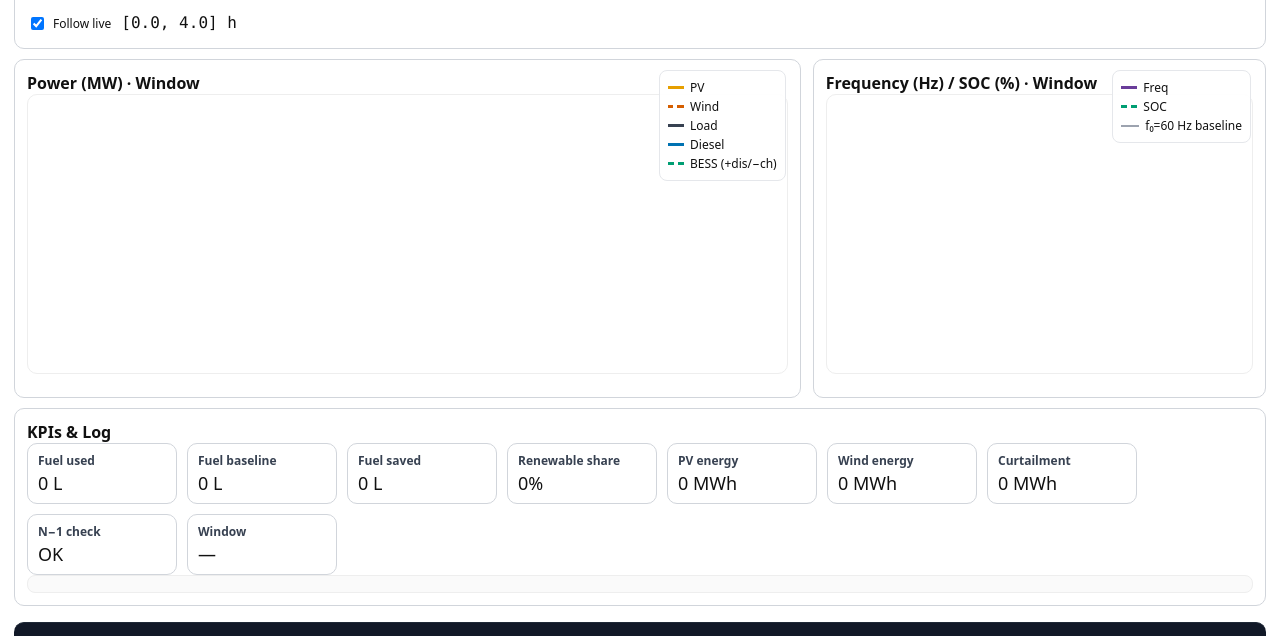
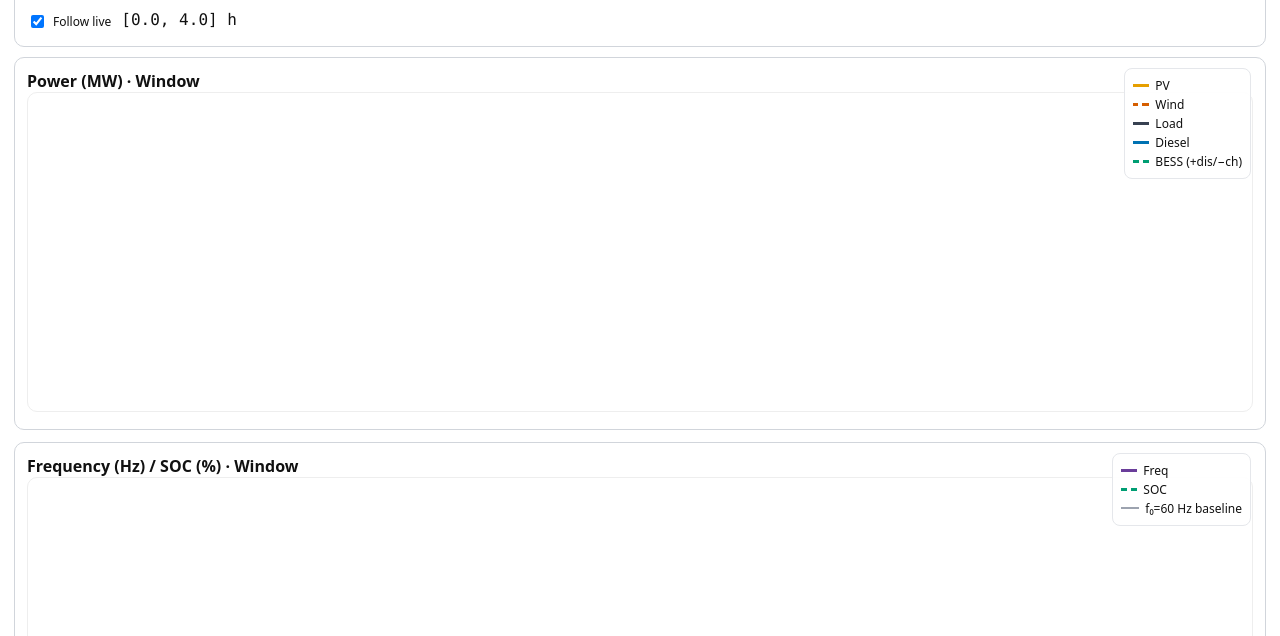
Before and after one commit to enxpower/mining-sim, a plain HTML site: page public/index.html in a window 1280 px wide. Shown: the part 1352-1988 px from the top of the page. Drawn offline with Linux system fonts and the light colour scheme; a script that the page names is missing.

Commit message:
Update index.html

```diff
--- a/public/index.html
+++ b/public/index.html
@@ -6,24 +6,36 @@
 <title>Off-Grid Mining Microgrid Simulator</title>
 <link rel="icon" href="data:,">
 <style>
-  :root{--fg:#111;--muted:#666;--box:#d1d5db}
+  :root{--fg:#111;--muted:#666;--box:#d1d5db;--pad:12px;--chart-h:320px}
   *{box-sizing:border-box}
   body{font-family:system-ui,-apple-system,"Segoe UI",Roboto,Helvetica,Arial,"Noto Sans",sans-serif;color:var(--fg);margin:14px}
   h1{font-size:18px;margin:0 0 8px}
+
   .row{display:flex;flex-wrap:wrap;gap:12px;margin:10px 0}
   .card{border:1px solid var(--box);border-radius:10px;padding:12px;background:#fff;flex:1 1 320px}
   label{display:block;font-size:12px;margin:6px 0 3px}
   input[type=number],input[type=range],select{width:100%;padding:7px 9px;border:1px solid #cbd5e1;border-radius:8px}
   input[type=range]{height:32px;padding:0}
-  .btn{padding:8px 12px;border:1px solid #111;border-radius:8px;background:#fff;cursor:pointer}
+
+  /* 统一按钮尺寸 */
+  .btn{display:inline-flex;align-items:center;justify-content:center;height:36px;padding:0 12px;border:1px solid #111;border-radius:8px;background:#fff;cursor:pointer;font-size:14px;line-height:1;min-width:92px}
+  .btn + .btn{margin-left:6px}
   .btn.secondary{border-color:#666;color:#333}
+
   .kv{font-family:ui-monospace,Menlo,Consolas,monospace}
-  canvas{width:100%;height:280px;background:#fff;border:1px solid #eee;border-radius:10px}
+
+  /* 图表：上下对齐、同宽同高 */
+  .charts{display:flex;flex-direction:column;gap:12px}
+  .chart-card{flex:1 1 100%}
+  canvas.chart{width:100%;height:var(--chart-h);background:#fff;border:1px solid #eee;border-radius:10px}
+
   .kpi{display:flex;gap:10px;flex-wrap:wrap}
   .kpi .box{border:1px solid var(--box);border-radius:10px;padding:8px 10px;min-width:150px}
   .kpi .box b{display:block;font-size:12px;color:#374151}
   .kpi .box span{display:block;font-size:18px;margin-top:2px}
+
   #log{font-family:ui-monospace,Menlo,Consolas,monospace;font-size:12px;max-height:180px;overflow:auto;border:1px solid #eee;border-radius:8px;padding:8px;background:#fafafa;white-space:pre-wrap;line-height:1.35}
+
   .legend{position:absolute; right:14px; top:10px; background:rgba(255,255,255,0.92); border:1px solid #e5e7eb; border-radius:8px; padding:6px 8px; font-size:12px}
   .legend-row{display:flex;align-items:center;gap:6px;margin:2px 0}
   .swatch{width:16px;height:3px;background:#000}
@@ -127,6 +139,7 @@
   </div>
 </div>
 
+<!-- 视窗控制 -->
 <div class="row">
   <div class="card" style="flex:1 1 420px">
     <b id="lblWindow">View window</b>
@@ -139,8 +152,9 @@
   </div>
 </div>
 
-<div class="row">
-  <div class="card stack" style="flex:2 1 560px">
+<!-- 图表区域：上下对齐 -->
+<div class="charts">
+  <div class="card stack chart-card">
     <b id="lblPplot">Power (MW) · Window</b>
     <div class="legend">
       <div class="legend-row"><div class="swatch" style="background:#E69F00"></div><span>PV</span></div>
@@ -149,17 +163,17 @@
       <div class="legend-row"><div class="swatch" style="background:#0072B2"></div><span>Diesel</span></div>
       <div class="legend-row"><div class="swatch dash" style="background-image:linear-gradient(90deg,#009E73 0 40%,transparent 40% 60%,#009E73 60% 100%)"></div><span>BESS (+dis/−ch)</span></div>
     </div>
-    <canvas id="pPlot"></canvas>
+    <canvas id="pPlot" class="chart"></canvas>
   </div>
 
-  <div class="card stack" style="flex:1 1 340px">
+  <div class="card stack chart-card">
     <b id="lblFplot">Frequency (Hz) / SOC (%) · Window</b>
     <div class="legend">
       <div class="legend-row"><div class="swatch" style="background:#6A3D9A"></div><span>Freq</span></div>
       <div class="legend-row"><div class="swatch dash" style="background-image:linear-gradient(90deg,#009E73 0 40%,transparent 40% 60%,#009E73 60% 100%)"></div><span>SOC</span></div>
       <div class="legend-row"><div class="swatch" style="background:#9ca3af;height:2px;width:18px"></div><span>f₀=60 Hz baseline</span></div>
     </div>
-    <canvas id="fPlot"></canvas>
+    <canvas id="fPlot" class="chart"></canvas>
     <div id="live" class="kv" style="margin-top:6px"></div>
   </div>
 </div>
@@ -197,23 +211,20 @@
     </a>
     <a href="https://github.com/gongtiejing/mining" target="_blank" aria-label="GitHub" title="GitHub">
       <svg viewBox="0 0 24 24" width="22" height="22" fill="#cbd5e1">
-        <path d="M12 .5A11.5 11.5 0 0 0 .5 12a11.5 11.5 0 0 0 7.86 10.94c.58.11.8-.25.8-.56v-2.04c-3.2.7-3.88-1.38-3.88-1.38-.53-1.35-1.3-1.71-1.3-1.71-1.06-.73.08-.72.08-.72 1.17.08 1.78 1.2 1.78 1.2 1.04 1.78 2.73 1.27 3.4.97.11-.76.41-1.27.74-1.56-2.55-.29-5.23-1.28-5.23-5.7 0-1.26.45-2.29 1.2-3.1-.12-.29-.52-1.47.11-3.06 0 0 .98-.31 3.2 1.18.93-.26 1.93-.39 2.93-.39s2 .13 2.93.39c2.22-1.49 3.2-1.18 3.2-1.18.63 1.59.23 2.77.11 3.06.75.81 1.2 1.84 1.2 3.1 0 4.43-2.68 5.41-5.24 5.69.42.36.79 1.07.79 2.17v3.22c0 .31.22.68.81.56A11.5 11.5 0 0 0 23.5 12 11.5 11.5 0 0 0 12 .5z"/>
+        <path d="M12 .5A11.5 11.5 0 0 0 .5 12a11.5 11.5 0 0 0 7.86 10.94c.58.11.8-.25.8-.56v-2.04c-3.2.7-3.88-1.38-3.88-1.38-.53-1.35-1.3-1.71-1.3-1.71-1.06-.73.08-.72.08-.72 1.17.08 1.78 1.2 1.78 1.2 1.04 1.78 2.73 1.27 3.4.97.11-.76.41-1.27。74-1.56-2.55-.29-5.23-1.28-5.23-5.7 0-1.26。45-2.29 1.2-3.1-.12-.29-.52-1.47。11-3.06 0 0 .98-.31 3.2 1.18。93-.26 1.93-.39 2.93-.39s2 .13 2.93。39c2.22-1.49 3.2-1.18 3.2-1.18。63 1.59。23 2.77。11 3.06。75。81 1.2 1.84 1.2 3.1 0 4.43-2.68 5.41-5.24 5.69。42。36。79 1.07。79 2.17v3.22c0 .31。22 .68。81 .56A11.5 11.5 0 0 0 23.5 12 11.5 11.5 0 0 0 12 .5z"/>
       </svg>
     </a>
   </div>
 </footer>
 
-<!-- ===== Scripts (order matters) ===== -->
-
-<!-- 引擎模块（构建后产物）：先加载，使其把 createEngine 暴露到 window.emsEngine -->
+<!-- ===== Scripts ===== -->
+<!-- 强制用私库引擎：注意此行必须存在且成功返回 200 -->
 <script type="module" src="./vendor/ems-engine.min.js"></script>
 
 <script type="module">
-  // 生产部署（GitHub Pages）推荐将 src/ 复制进 public/src/，因此用 ./src/xxxx.js
-  import { i18n, setLang, applyText } from './src/i18n.js';
-  import { setupUI } from './src/ui.js';
+  import { i18n, setLang, applyText } from '../src/i18n.js';
+  import { setupUI } from '../src/ui.js';
 
-  // 页脚年份
   document.getElementById('copyYear').textContent = `© ${new Date().getFullYear()}`;
 
   // 语言切换
@@ -226,7 +237,6 @@
     applyText(current);
   };
 
-  // DOM 就绪后再绑定
   window.addEventListener('DOMContentLoaded', () => {
     setupUI();
   });
```
